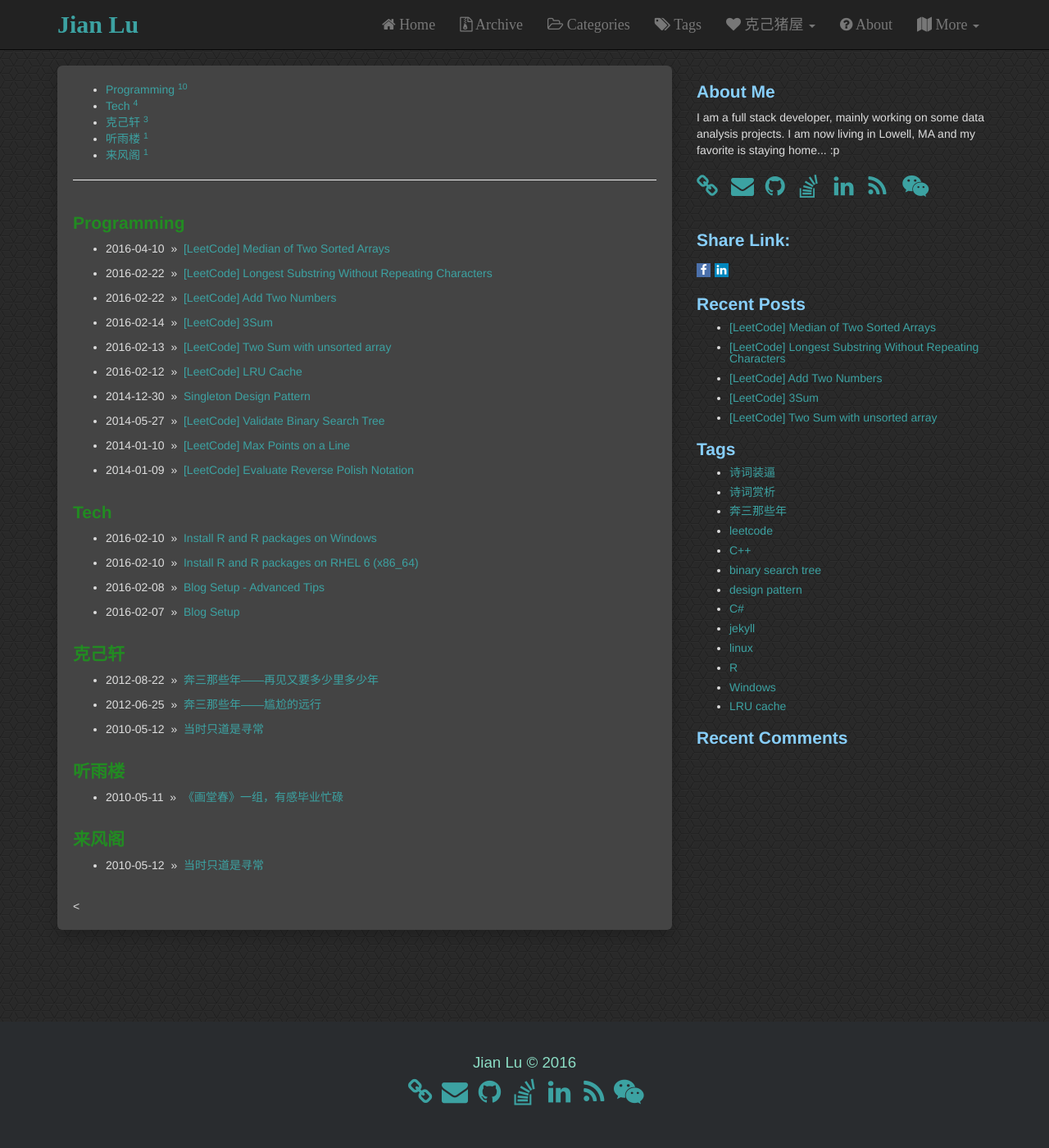
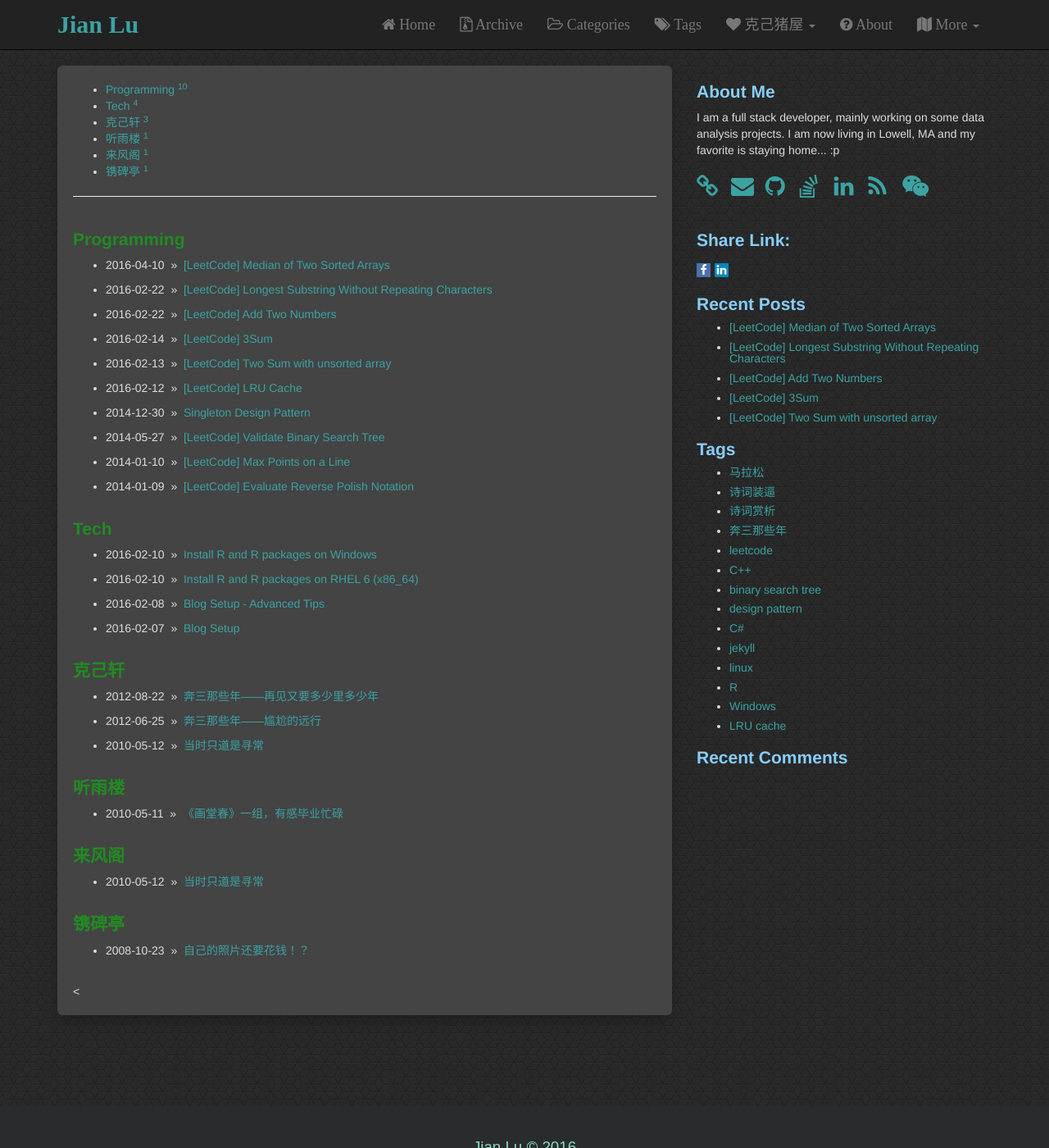
Before and after one commit to JianLu/jianlu.github.io, a Jekyll site: the page built from pages/categories.html, in a window 1280 px wide and 1400 px high. Shown: the whole window at 82% size. Built offline with Jekyll 4.4.1, drawn with Linux system fonts in a browser that asks for light colours; comment, search, counter and statistics services are not loaded; some of the changed lines change nothing that is shown.

Commit message:
Add post

```diff
--- a/_includes/header.html
+++ b/_includes/header.html
@@ -64,6 +64,7 @@
                         <li><a href="{{ site.baseurl }}/categories#克己轩">克己轩</a></li>
                         <li><a href="{{ site.baseurl }}/categories#听雨楼">听雨楼</a></li>
                         <li><a href="{{ site.baseurl }}/categories#来风阁">来风阁</a></li>
+                        <li><a href="{{ site.baseurl }}/categories#镌碑亭">镌碑亭</a></li>
                     </ul>
                 </li>
                 <li><a href="{{ site.baseurl }}/about/"><i class="fa fa-question-circle"></i> About</a></li>
--- /dev/null
+++ b/_posts/2008-10-23-blog1.md
@@ -0,0 +1,23 @@
+---
+layout: post
+title: "自己的照片还要花钱！？"
+date: 2008-10-23 15:50
+description:
+categories: [镌碑亭]
+tags: [马拉松]
+---
+上北马官网查排名，发现了有网站可以查看自己的照片，于是很好奇的去查了下：
+
+>您可以到   www.marathon-photos.com 查看并购买自己的恒源祥2008北京国际马拉松赛照片
+
+输入参赛号5979，还真有；查是查到了，不过下载不了的，要花钱买的！
+
+你大爷的，港币145，穷疯了！？
+……我还是脱光了回家照镜子吧……
+
+PS：当时太痛苦了，没有注意到还有人摄像……看人家的照片都是庆祝动作，
+而我，他妈的就是在那痛苦地踉跄着……
+
+![marathon](/images/marathon1.JPG){:.center-image}
+
+![marathon](/images/marathon2.JPG){:.center-image}
```
Also changed, not shown: images/marathon1.jpg (added), images/marathon2.jpg (added).
